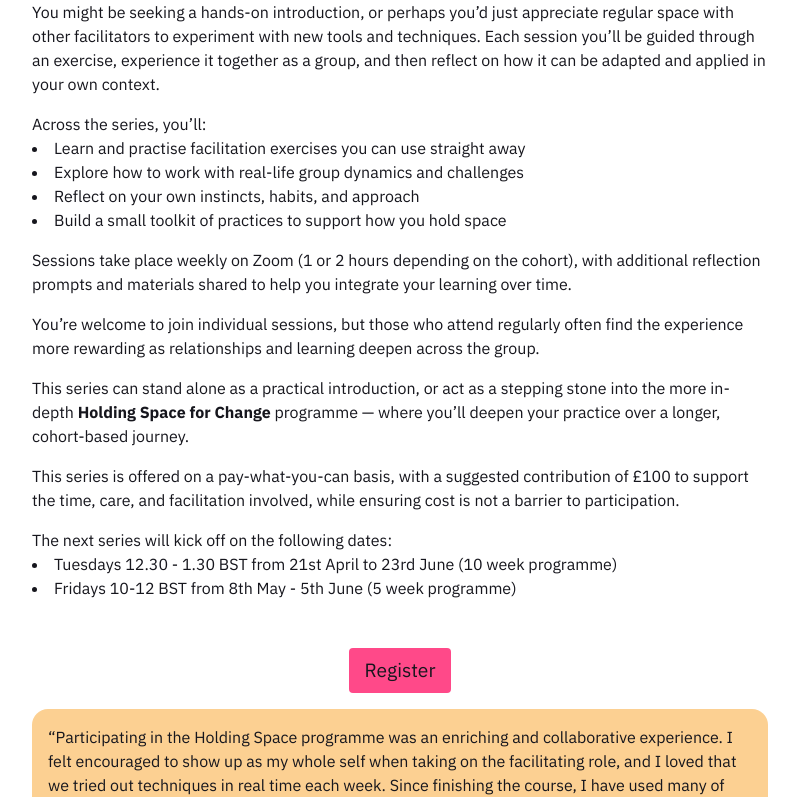
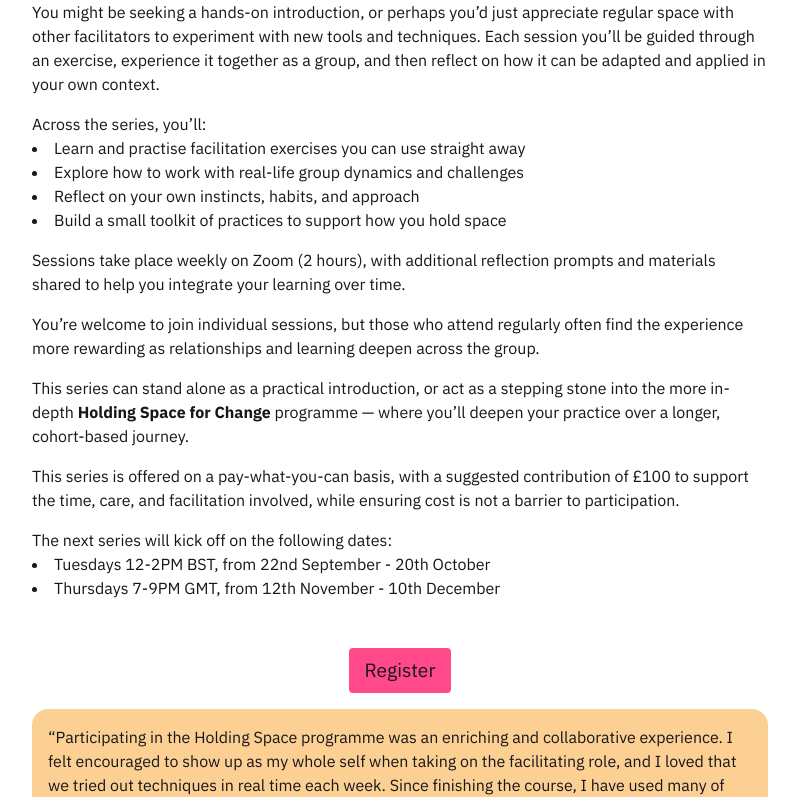
Before and after one commit to cookiewolf/holding-space, a SvelteKit app: page /holding-space-short-series in a window 1280 px wide. Shown: the part 413-1210 px from the top of the page, without its empty margins (240-1039 px from the left). Built offline with nearby package versions, Linux system fonts and the light colour scheme.

Commit message:
Update Holding Space Series dates

```diff
--- a/src/routes/holding-space-short-series/+page.svelte
+++ b/src/routes/holding-space-short-series/+page.svelte
@@ -11,7 +11,7 @@
 		<a href={resolve('/holding-space-short-series/apply')} class="button-link right">Register</a>
 
 		<p>
-			The <b>Holding Space Series</b> is a simple, accessible 5 or 10 week programme for anyone who wants
+			The <b>Holding Space Series</b> is a simple, accessible 5 week programme for anyone who wants
 			to build their confidence and practical skills in facilitation.
 		</p>
 
@@ -32,7 +32,7 @@
 		</ul>
 
 		<p>
-			Sessions take place weekly on Zoom (1 or 2 hours depending on the cohort), with additional
+			Sessions take place weekly on Zoom (2 hours), with additional
 			reflection prompts and materials shared to help you integrate your learning over time.
 		</p>
 
@@ -56,8 +56,8 @@
 		<p>The next series will kick off on the following dates:</p>
 
 		<ul>
-			<li>Tuesdays 12.30 - 1.30 BST from 21st April to 23rd June (10 week programme)</li>
-			<li>Fridays 10-12 BST from 8th May - 5th June (5 week programme)</li>
+			<li>Tuesdays 12-2PM BST, from 22nd September - 20th October </li>
+			<li>Thursdays 7-9PM GMT, from 12th November - 10th December</li>
 		</ul>
 
 		<a href={resolve('/holding-space-short-series/apply')} class="button-link">Register</a>
```
